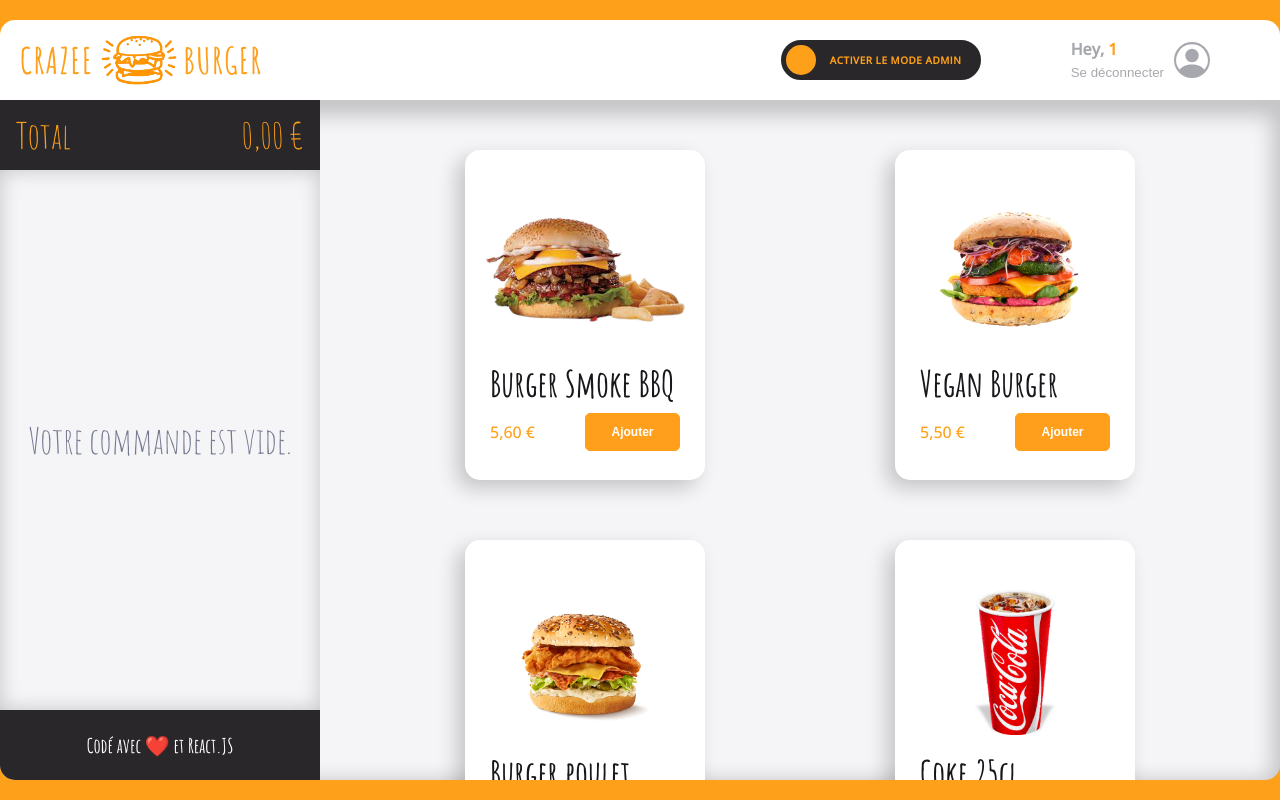
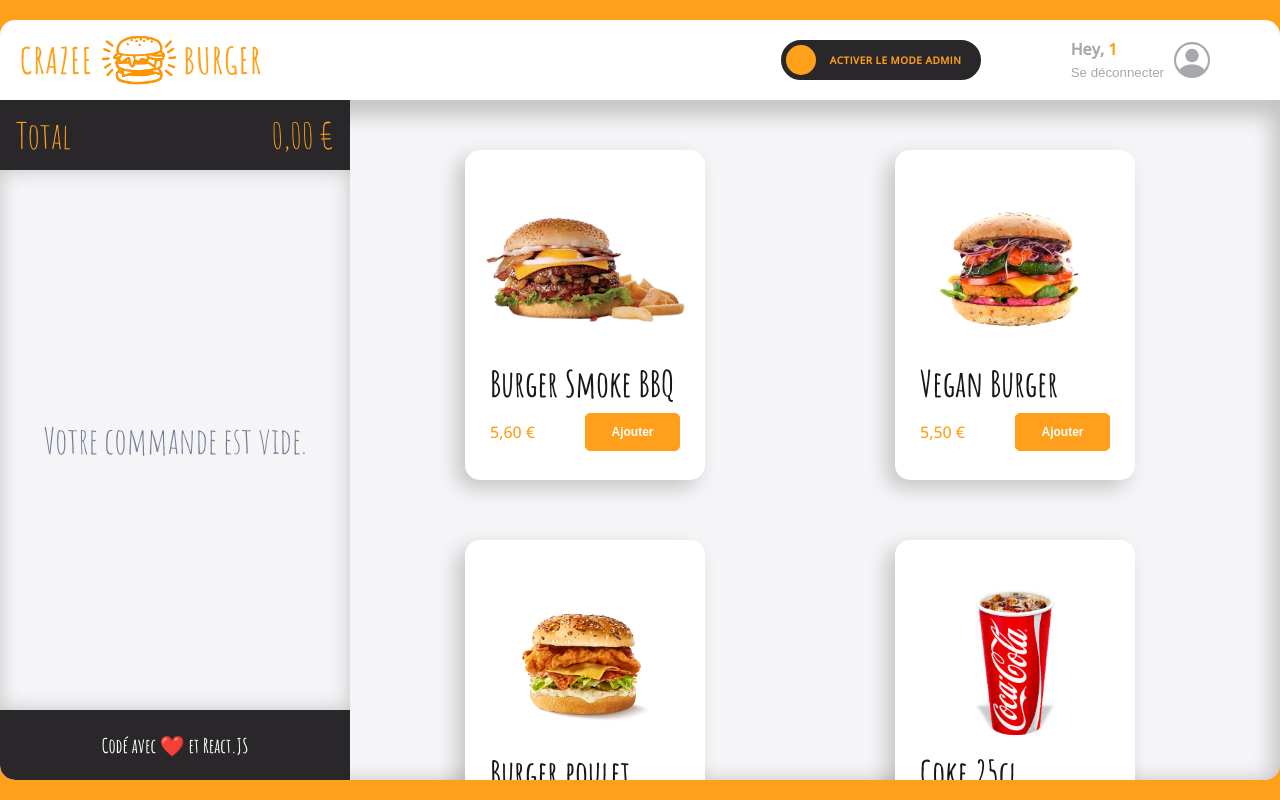
Before and after one commit to Mart95Dev/burger, a React (Create React App) app: page /order/1 in a window 1280 px wide. Built offline with nearby package versions, Linux system fonts and the light colour scheme.

Commit message:
🚧 F11: BASKET> Create component CardBasket and update style of components Basket

```diff
--- a/src/components/pages/order/Main/Main.js
+++ b/src/components/pages/order/Main/Main.js
@@ -27,7 +27,6 @@
   border-radius: 0px 0px 15px 15px;
   display: grid;
   grid-template-columns: 25% 1fr;
-  /* grid-template-columns: 1fr; */
   overflow-x: hidden;
   overflow: hidden;
 `;
--- a/src/components/pages/order/Main/Panel/menu/Menu.js
+++ b/src/components/pages/order/Main/Panel/menu/Menu.js
@@ -58,7 +58,7 @@
           key={id}
           title={title}
           imageSource={imageSource ? imageSource : DEFAULT_IMAGE}
-          leftDescription={formatPrice(price)}
+          priceInfo={formatPrice(price)}
           hasDeleteButton={isModeAdmin}
           onDelete={(e) => handleCardOnDelete(e, id)}
           onClick={() => handleClick(id)}
--- a/src/components/pages/order/Main/basket/Basket.js
+++ b/src/components/pages/order/Main/basket/Basket.js
@@ -9,13 +9,13 @@
 export default function Basket() {
   return (
     <BasketStyled>
-      <BoxHeader>
+      <BoxHeader className="position-header">
         <Total amountToPay={formatPrice(0.0)} />
       </BoxHeader>
 
       <BasketBody />
 
-      <BoxFooter>
+      <BoxFooter className="position-footer">
         <TextFooter />
       </BoxFooter>
     </BasketStyled>
@@ -26,4 +26,18 @@
   display: flex;
   flex-direction: column;
   border-radius: 0px 0px 0px 15px;
+  width: 350px;
+  overflow-y: auto;
+
+  .position-header {
+    position: sticky;
+    top: 0px;
+    z-index: 2;
+  }
+
+  .position-footer {
+    position: sticky;
+    bottom: 0px;
+    z-index: 2;
+  }
 `;
--- a/src/components/pages/order/Main/basket/BasketBody.js
+++ b/src/components/pages/order/Main/basket/BasketBody.js
@@ -1,7 +1,14 @@
 import styled from "styled-components";
 import { theme } from "./../../../../../theme/index";
+// import { EMPTY_PRODUCT_CARD } from "./../../../../../enums/product";
+// import CardBasket from "./../../../../reusable-ui/CardBasket";
 
-function BasketBody() {
+function BasketBody({ className }) {
+  //this.state.
+
+  //comportement
+
+  //display
   return (
     <BasketBodyStyled>
       <span className="empyt-message">Votre commande est vide. </span>
@@ -13,9 +20,10 @@
 
 const BasketBodyStyled = styled.div`
   flex: 1;
+  padding: 0px 16px;
   background: ${theme.colors.background_white};
   box-shadow: ${theme.shadows.basket};
-  overflow-y: scroll;
+  overflow-x: hidden;
 
   .empyt-message {
     display: flex;
--- a/src/components/pages/order/Main/basket/BasketBox.js
+++ b/src/components/pages/order/Main/basket/BasketBox.js
@@ -1,8 +1,8 @@
 import styled from "styled-components";
 import { theme } from "./../../../../../theme/index";
 
-function BasketBox({ children }) {
-  return <BasketBoxStyled>{children}</BasketBoxStyled>;
+function BasketBox({ className, children }) {
+  return <BasketBoxStyled className={className}>{children}</BasketBoxStyled>;
 }
 
 export default BasketBox;
@@ -10,6 +10,5 @@
 const BasketBoxStyled = styled.div`
   height: 70px;
   background: ${theme.colors.background_dark};
-  z-index: 2;
   padding: 0px 16px;
 `;
--- a/src/components/reusable-ui/Card.js
+++ b/src/components/reusable-ui/Card.js
@@ -6,7 +6,7 @@
 export default function Card({
   title,
   imageSource,
-  leftDescription,
+  priceInfo,
   hasDeleteButton,
   onDelete,
   onClick,
@@ -42,7 +42,8 @@
         <div className="text-info">
           <div className="title">{title}</div>
           <div className="description">
-            <div className="left-description">{leftDescription}</div>
+            {/* price*/}
+            <div className="left-description">{priceInfo}</div>{" "}
             <div className="right-description">
               <Button
                 className="primary-button"
--- /dev/null
+++ b/src/components/reusable-ui/CardBasket.js
@@ -0,0 +1,49 @@
+import styled from "styled-components";
+import { theme } from "../../theme";
+// import Button from "./Button";
+// import { TiDelete } from "react-icons/ti";
+
+export default function CardBasket({ title, imageSource, priceInfo }) {
+  // state (vide)
+
+  // comportements (vide)
+
+  // affichage
+  return (
+    <CardBasketStyled>
+      <div className="image">
+        <img src={imageSource} alt={title} />
+      </div>
+      <div className="text-info">
+        {/*title */}
+        <div className="title">{title}</div>
+        {/* price*/}
+        <div className="price">{priceInfo}</div>
+      </div>
+      <div className="right-description">
+        <p>X1</p>
+      </div>
+    </CardBasketStyled>
+  );
+}
+
+const CardBasketStyled = styled.div`
+  border-radius: ${theme.borderRadius.round};
+  background: ${theme.colors.white};
+  box-shadow: -4px 4px 15px rgba(0, 0, 0, 0.2);
+  width: 300px;
+  height: 86px;
+  margin-top: 20px;
+
+  display: grid;
+  grid-template-columns: 30% 1fr 30%;
+
+  .image {
+  }
+
+  .text-info {
+  }
+
+  .right-description {
+  }
+`;
--- a/src/enums/product.js
+++ b/src/enums/product.js
@@ -4,3 +4,11 @@
   imageSource: "",
   price: 0,
 });
+
+export const EMPTY_PRODUCT_CARD = Object.freeze({
+  id: "",
+  title: "",
+  imageSource: "",
+  price: 0,
+  quantity: 0,
+});
--- a/src/hooks/useMenu.js
+++ b/src/hooks/useMenu.js
@@ -4,7 +4,7 @@
 // import { cloneArray } from "./../../../utils/array"; //@FIXME
 
 export const useMenu = () => {
-  const [menu, setMenu] = useState(fakeMenu.MEDIUM);
+  const [menu, setMenu] = useState(fakeMenu.LARGE);
   const { setHasAlreadyBeenClicked } = useContext(PanelContext);
 
   const handleAdd = (newProduct) => {
```
Also changed, not shown: src/components/pages/order/Main/Panel/Menu.js (deleted, +0 -54 lines).
